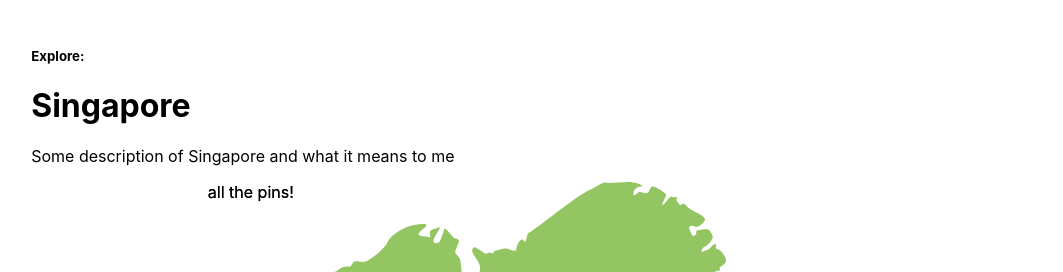
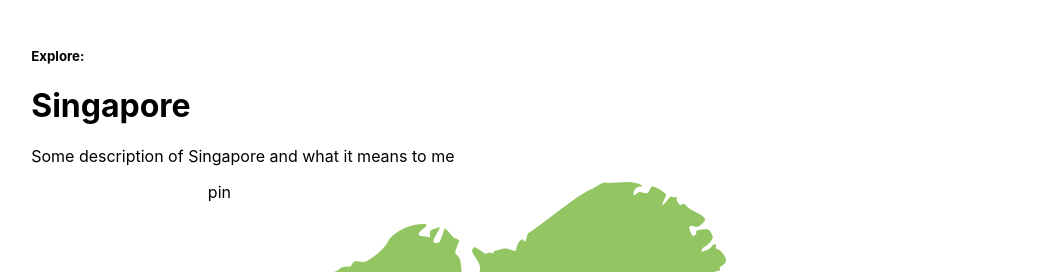
Before and after one commit to spark33/Singapore, a React (Create React App) app: page / in a window 1280 px wide. Shown: the top 272 px of the page, without its empty margins (20-1083 px from the left). Built offline with nearby package versions, Linux system fonts and the light colour scheme.

Commit message:
added test data and pin component

```diff
--- a/src/LocationPins.js
+++ b/src/LocationPins.js
@@ -1,11 +1,21 @@
 import React, { Component } from 'react';
 import './App.css';
+import locations from './locations.json'
+import Pin from './Pin.js';
 
 class LocationPins extends Component {
   render() {
     return (
       <div className="location-pins">
-        all the pins!
+        {
+          locations.map(function(location, index) {
+            return <Pin
+                      x = { location.x }
+                      y = { location.y }
+                      name = { location.name }
+                   />;
+          })
+        }
       </div>
     );
   }
--- a/src/Map.js
+++ b/src/Map.js
@@ -6,9 +6,6 @@ class Map extends Component {
     return (
       <div className="Map">
         <img src={ require("./map.svg") } alt="Map of Singapore" />
-        <div className="location-pins">
-          all the pins!
-        </div>
       </div>
     );
   }
--- /dev/null
+++ b/src/Pin.js
@@ -0,0 +1,14 @@
+import React, { Component } from 'react';
+import './App.css';
+
+class Pin extends Component {
+  render() {
+    return (
+      <div className="Pin">
+        pin
+      </div>
+    );
+  }
+}
+
+export default Pin;
--- /dev/null
+++ b/src/locations.json
@@ -0,0 +1,7 @@
+[
+	{
+		"x": 10,
+		"y": 10,
+		"name": "Test Location"
+	}
+]
```
